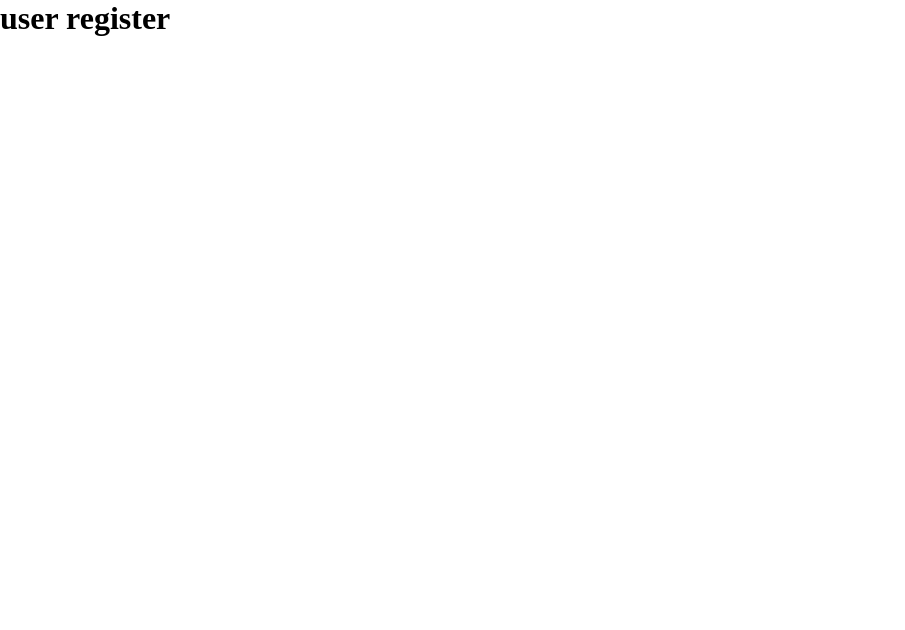
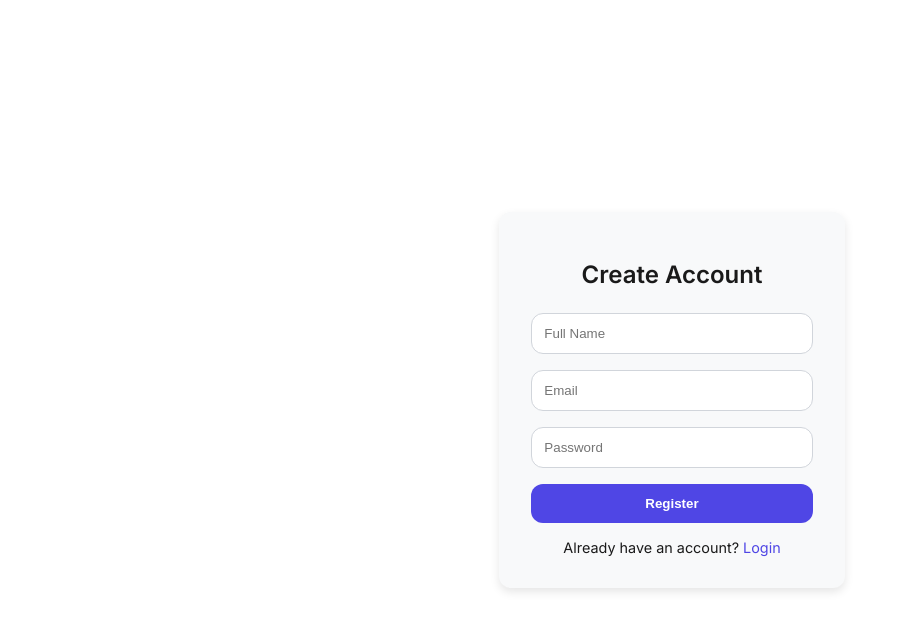
Before and after one commit to chiragSharma2424/food-app, a React (Vite) app in the folder frontend/: page /user/register in a window 1280 px wide. Shown: the top 630 px of the page, without its empty margins (0-905 px from the left). Built offline with nearby package versions, Linux system fonts and the light colour scheme.

Commit message:
new styles

```diff
--- a/frontend/src/App.jsx
+++ b/frontend/src/App.jsx
@@ -1,5 +1,5 @@
 import React from 'react'
-import './App.css'
+import "./styles/style.css";
 import AppRoutes from './routes/AppRoutes';
 
 function App() {
--- /dev/null
+++ b/frontend/src/pages/UserRegister.jsx
@@ -0,0 +1,16 @@
+export default function UserRegister() {
+  return (
+    <div className="container">
+      <h1>Create Account</h1>
+      <form>
+        <input type="text" placeholder="Full Name" required />
+        <input type="email" placeholder="Email" required />
+        <input type="password" placeholder="Password" required />
+        <button type="submit">Register</button>
+      </form>
+      <div className="link">
+        Already have an account? <a href="/login">Login</a>
+      </div>
+    </div>
+  );
+}
--- a/frontend/src/routes/AppRoutes.jsx
+++ b/frontend/src/routes/AppRoutes.jsx
@@ -1,13 +1,15 @@
 import React from 'react'
 import { BrowserRouter as Router, Route, Routes } from 'react-router-dom'
+import UserRegister from '../pages/UserRegister';
 
 function AppRoutes() {
   return (
     <Router>
         <Routes>
-            <Route path='/user/register' element={<h1>user register</h1>} />
+            <Route path='/user/register' element={<UserRegister />} />
             <Route path='/user/login' element={<h1>user login</h1>} />
             <Route path='/food-partner/register' element={<h1>Food partner register</h1>} />
+            <Route path='/food-partner/login' element={<h1>Food partner login</h1>} />
         </Routes>
     </Router>
   )
--- /dev/null
+++ b/frontend/src/styles/style.css
@@ -0,0 +1,68 @@
+@import url('https://fonts.googleapis.com/css2?family=Inter:wght@400;600&display=swap');
+@import './theme.css';
+
+body {
+  font-family: var(--font-family);
+  background-color: var(--bg-color);
+  color: var(--text-color);
+  display: flex;
+  justify-content: center;
+  align-items: center;
+  min-height: 100vh;
+  margin: 0;
+}
+
+.container {
+  background: var(--card-bg);
+  padding: 2rem;
+  border-radius: var(--border-radius);
+  box-shadow: 0 4px 10px rgba(0,0,0,0.1);
+  width: 100%;
+  max-width: 400px;
+}
+
+h1 {
+  text-align: center;
+  margin-bottom: 1.5rem;
+  font-size: 1.5rem;
+}
+
+form {
+  display: flex;
+  flex-direction: column;
+  gap: var(--spacing);
+}
+
+input {
+  padding: 0.75rem;
+  border-radius: var(--border-radius);
+  border: 1px solid var(--input-border);
+  background: var(--input-bg);
+  color: var(--text-color);
+}
+
+button {
+  padding: 0.75rem;
+  border: none;
+  border-radius: var(--border-radius);
+  background: var(--primary-color);
+  color: white;
+  font-weight: 600;
+  cursor: pointer;
+  transition: 0.2s;
+}
+
+button:hover {
+  opacity: 0.9;
+}
+
+.link {
+  text-align: center;
+  margin-top: 1rem;
+  font-size: 0.9rem;
+}
+
+.link a {
+  color: var(--primary-color);
+  text-decoration: none;
+}
--- /dev/null
+++ b/frontend/src/styles/theme.css
@@ -0,0 +1,25 @@
+/* Centralized Theme Variables */
+:root {
+  --font-family: "Inter", sans-serif;
+  --border-radius: 12px;
+  --spacing: 1rem;
+
+  /* Light */
+  --bg-color: #ffffff;
+  --text-color: #1a1a1a;
+  --card-bg: #f8f9fa;
+  --primary-color: #4f46e5;
+  --input-bg: #ffffff;
+  --input-border: #d1d5db;
+}
+
+@media (prefers-color-scheme: dark) {
+  :root {
+    --bg-color: #121212;
+    --text-color: #e4e4e4;
+    --card-bg: #1e1e1e;
+    --primary-color: #818cf8;
+    --input-bg: #1c1c1c;
+    --input-border: #333;
+  }
+}
```
Also changed, not shown: frontend/src/pages/UserLogin.jsx (added, +15 -0 lines), frontend/src/pages/FoodPartnerLogin.jsx (added), frontend/src/pages/FoodPartnerRegister.jsx (added).
